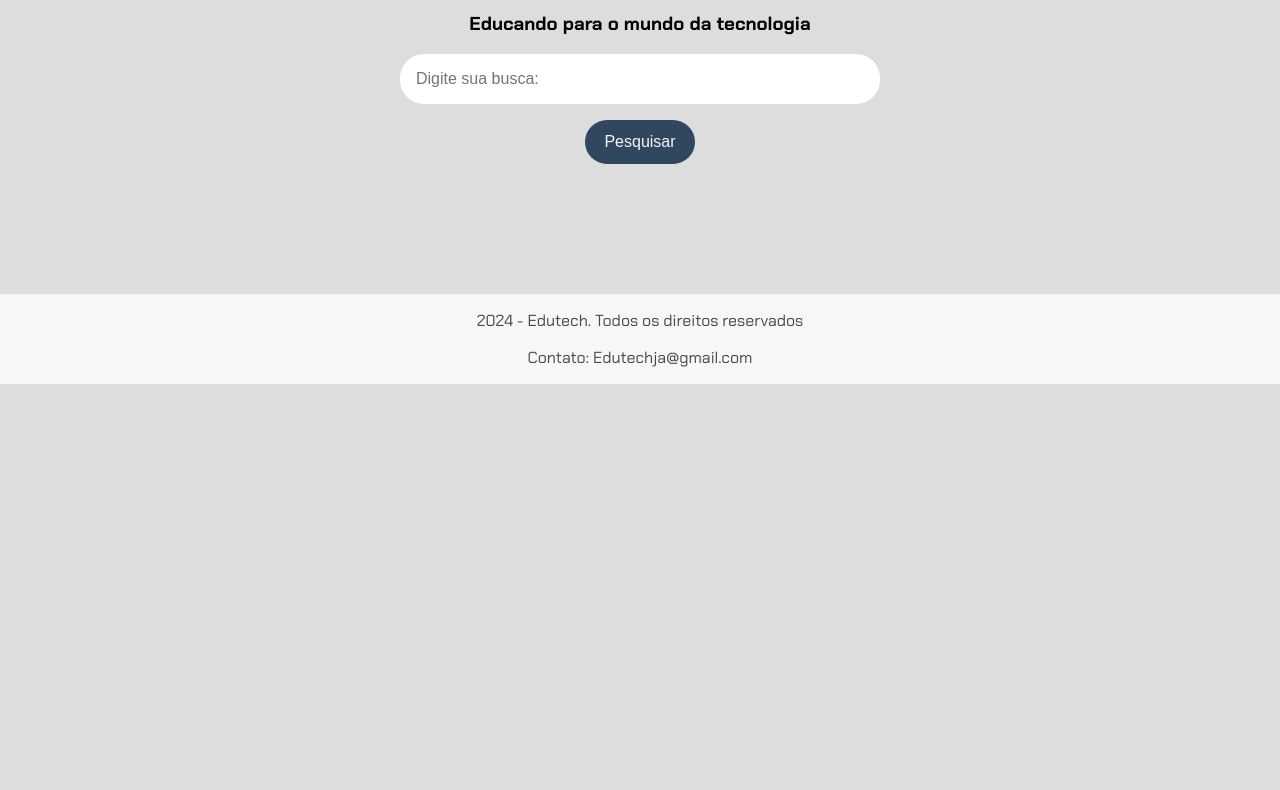
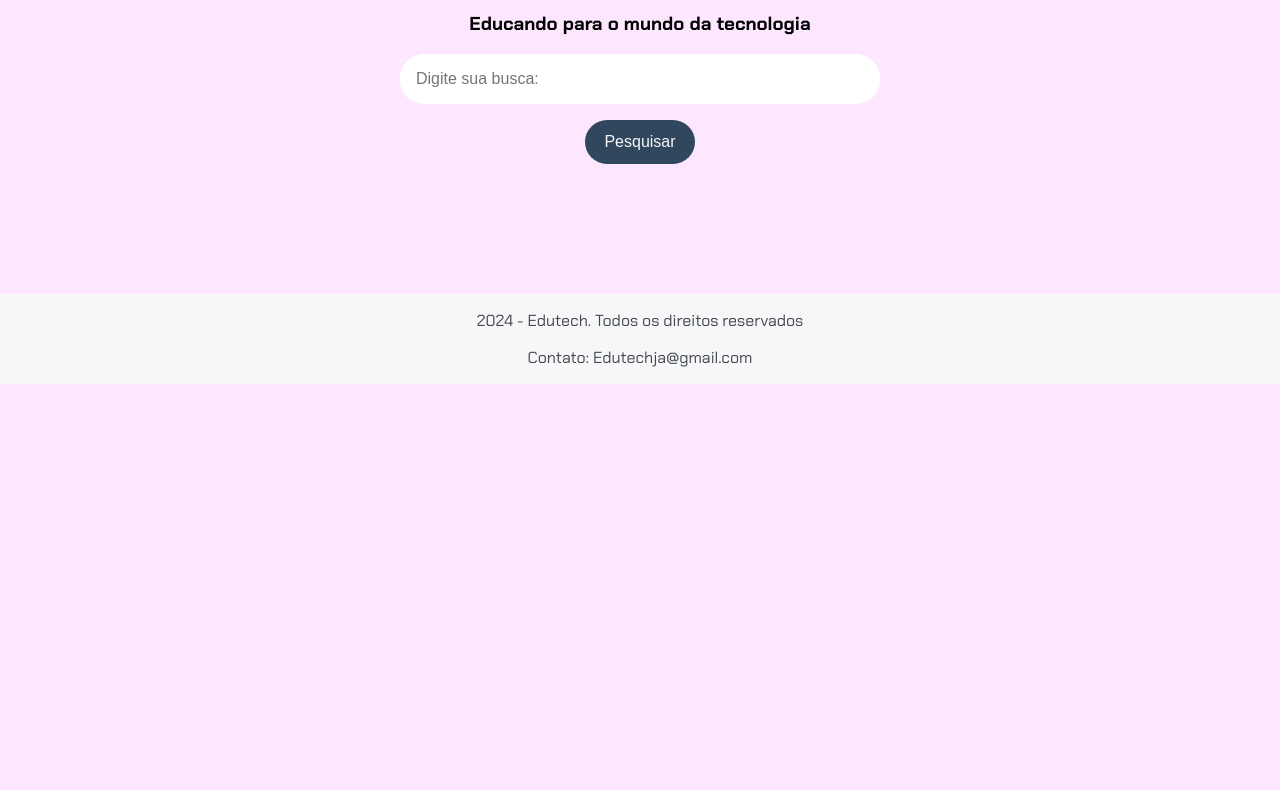
Before and after one commit to Lucas-fg/Imersao-alura-Gemini-, a plain HTML site: page index.html in a window 1280 px wide. Shown: the part 416-1206 px from the top of the page. Drawn offline with Linux system fonts and the light colour scheme.

Commit message:
Update style.css

```diff
--- a/style.css
+++ b/style.css
@@ -5,7 +5,7 @@
 /* Estiliza o corpo da página */
 body {
     font-family: "Chakra Petch", sans-serif; /* Define a fonte padrão */
-    background-color: #DDDDDD; /* Cor de fundo da página */
+    background-color: #f081ff2f; /* Cor de fundo da página */
     display: flex; /* Usa Flexbox para layout */
     flex-direction: column; /* Alinha os itens na vertical */
     align-items: center; /* Centraliza os itens horizontalmente */
```
